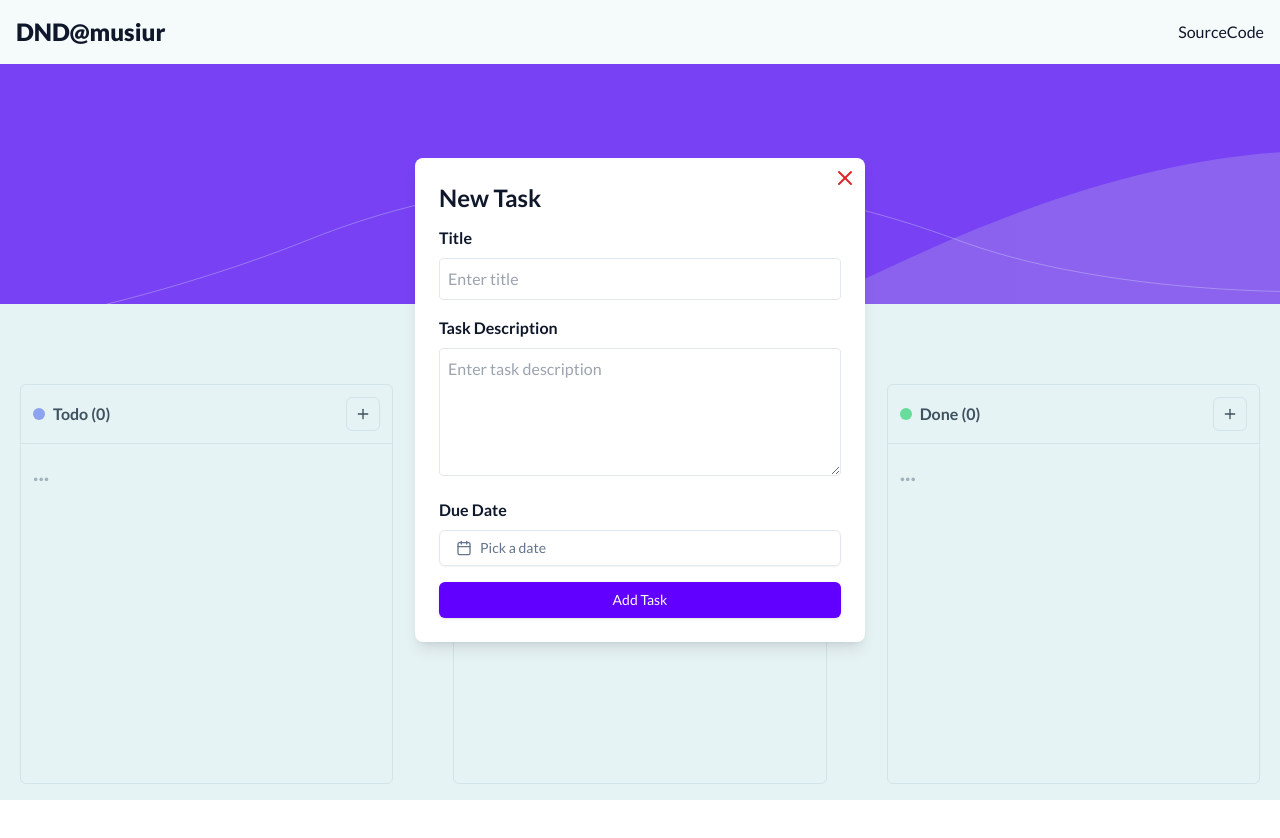
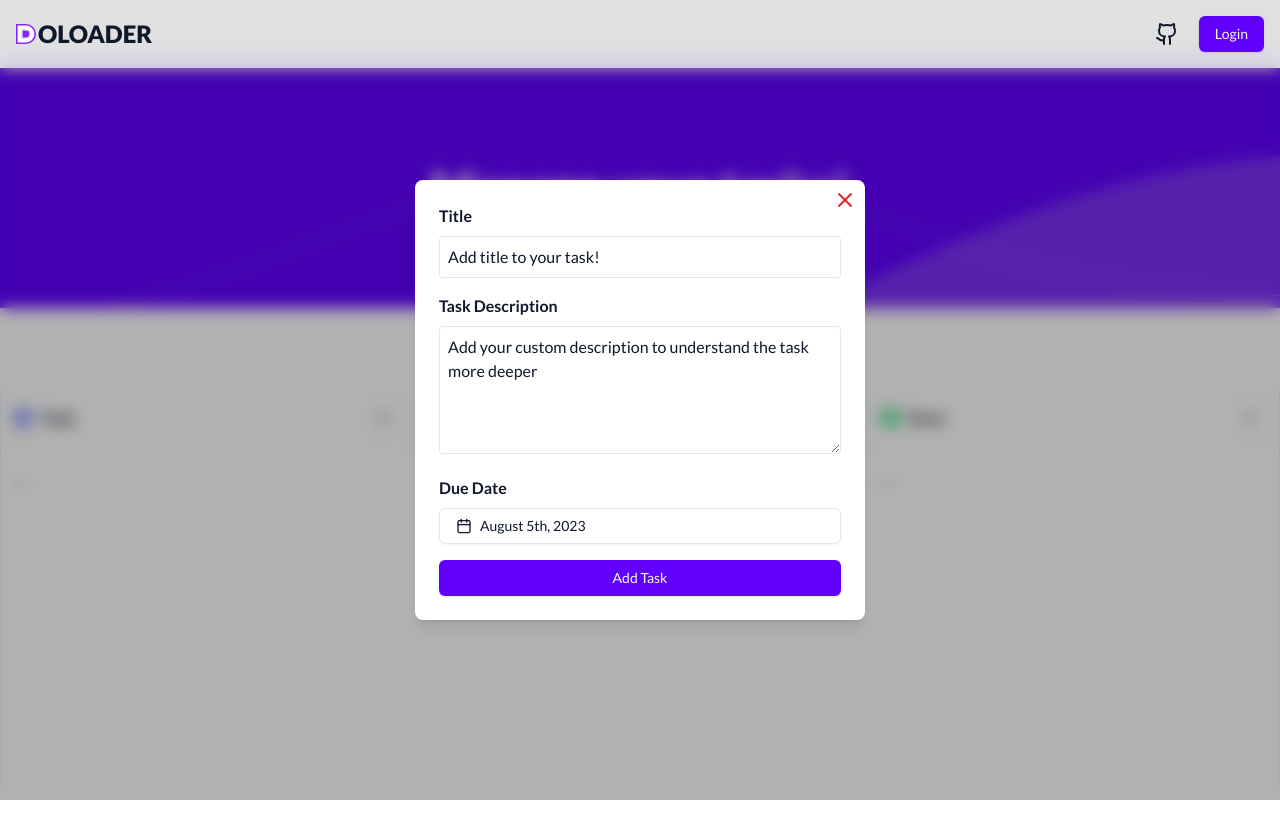
Before and after one commit to musiur/vanilla-dnd-in-react, a React (Vite) app: page / in a window 1280 px wide. Both pictures are taken after a click on the button 363 px from the left and 414 px from the top of the page. Shown: the top 838 px of the page. Built offline with nearby package versions, Linux system fonts and the light colour scheme.

Commit message:
fixes #1 #2 #3 #4 #5 #6 #7 #10 #D15 #17 #18 #19

```diff
--- a/index.html
+++ b/index.html
@@ -5,7 +5,7 @@
     <link rel="icon" type="image/svg+xml" href="/vite.svg" />
     <meta name="viewport" content="width=device-width, initial-scale=1.0" />
     <link href="https://fonts.googleapis.com/css2?family=Lato:wght@300;400;700;900&display=swap" rel="stylesheet">
-    <title>Vanilla DND - React</title>
+    <title>DOLOADER - Task Manager</title>
   </head>
   <body>
     <div id="root"></div>
--- /dev/null
+++ b/src/assets/images/logo/brand.jsx
@@ -0,0 +1,30 @@
+import { cn } from "../../../lib/utils";
+
+// eslint-disable-next-line react/prop-types
+const BrandLogo = ({ className }) => {
+  return (
+    <>
+      <svg
+        className={cn("w-8 h-8", className)}
+        viewBox="0 0 250 250"
+        fill="none"
+        xmlns="http://www.w3.org/2000/svg"
+      >
+        <path
+          d="M10 10H125C188.513 10 240 61.4873 240 125C240 188.513 188.513 240 125 240H10V10Z"
+          fill="white"
+          stroke="#8526FD"
+          strokeWidth="20"
+        />
+        <path
+          d="M72.5 72.5H125C153.995 72.5 177.5 96.0051 177.5 125C177.5 153.995 153.995 177.5 125 177.5H72.5V72.5Z"
+          fill="#8526FD"
+          stroke="#E8E8E8"
+          strokeWidth="20"
+        />
+      </svg>
+    </>
+  );
+};
+
+export default BrandLogo;
--- a/src/components/Header.jsx
+++ b/src/components/Header.jsx
@@ -1,14 +1,26 @@
+import { ListChecks, Github } from "lucide-react";
+import { Button } from "./ui/button";
+import BrandLogo from "../assets/images/logo/brand";
+
 const Header = () => {
   return (
     <header className="sticky z-50 top-0 backdrop-blur bg-white/60 p-4">
       <nav className="flex justify-between items-center container ">
-        <span className="font-black text-2xl">DND@musiur</span>
-        <a
-          href="https://github.com/musiur/vanilla-dnd-in-react"
-          className="hover:underline"
-        >
-          SourceCode
-        </a>
+        <span className="font-black text-2xl flex items-center gap-[2px] uppercase">
+          {/* <ListChecks className="w-8 h-8 mr-2 stroke-primary bg-white shadow-xl p-[2px] rounded border-2 border-primary" /> */}
+          <BrandLogo className="w-5 h-5" />
+          oLoader
+        </span>
+        <div className="flex items-center gap-5">
+          <a
+            href="https://github.com/musiur/vanilla-dnd-in-react"
+            target="_blank"
+            rel="noreferrer"
+          >
+            <Github className="hover:stroke-primary" />
+          </a>
+          <Button>Login</Button>
+        </div>
       </nav>
     </header>
   );
--- a/src/components/KanbanBody.jsx
+++ b/src/components/KanbanBody.jsx
@@ -7,6 +7,7 @@ import TaskModal, { CreateUID } from "../modals/TaskModal";
 import Wave from "../assets/images/backgrounds/shapes/wave";
 import WaveLine from "../assets/images/backgrounds/shapes/waveline";
 import "../styles/backgrounds/wavy.css";
+import "../styles/components/kanvanbody.css";
 import format from "date-fns/format";
 
 const KanbanBody = () => {
@@ -100,10 +101,8 @@ const KanbanBody = () => {
         <div className="wavy-container__line">
           <WaveLine />
         </div>
-        <div className="absolute top-0 z-10 w-full h-full flex items-center justify-center">
-          <h1 className="text-white font-bold text-2xl lg:text-5xl">
-            Manage your tasks!
-          </h1>
+        <div className="hero-title-container">
+          <h1 className="hero-title">Manage your tasks!</h1>
         </div>
       </div>
       {openAddModal && addContext ? (
@@ -117,33 +116,32 @@ const KanbanBody = () => {
         />
       ) : null}
 
-      <div className="container section-gap-margin">
+      <div className="board-container">
         {board.length ? (
-          <div className="grid grid-cols-3 gap-5">
+          <div className="board-container__grid">
             {board[0].columns.map((column, index) => {
               const { name, tasks } = column;
               return (
                 <div
                   key={name}
-                  className="border mx-5 rounded-md min-h-[50vh]"
+                  className="grid__task-list-column"
                   onDragOver={handleOnDragOver}
                   onDrop={(e) => handleOnDrop(e, index)}
                 >
-                  <div className="flex items-center justify-between gap-5 p-3 border-b">
-                    <div className="flex items-center gap-2">
+                  <div className="column__container">
+                    <div className="column__header">
                       <div
-                        className={`w-3 h-3 rounded-full ${
+                        className={`column__signature ${
                           index === 0
                             ? "bg-indigo-400"
                             : index === 1
                             ? "bg-orange-400"
                             : "bg-green-400"
                         }`}
-                      ></div>
-                      <h4 className="font-bold">
-                        {" "}
-                        {name} ({tasks.length})
-                      </h4>
+                      >
+                        {tasks.length}
+                      </div>
+                      <h4 className="font-bold"> {name}</h4>
                     </div>
                     <button
                       className="border rounded-md p-2 hover:bg-gray-100"
@@ -153,46 +151,49 @@ const KanbanBody = () => {
                     </button>
                   </div>
                   {tasks.length ? (
-                    <div className="flex flex-col gap-3 p-3 min-h-[50vh]">
+                    <div className="column__task-list-container">
                       {tasks.map((task) => {
                         const { id, title, description, duedate } = task;
                         return (
                           <div
                             key={id}
-                            className="p-3 border hover:shadow-xl rounded-md relative cursor-grab"
+                            className="task-cards"
                             draggable
                             onDragStart={(e) =>
                               handleOnDrag(e, id, name, index)
                             }
                           >
-                            <div className="absolute top-0 right-0 m-2 flex items-center gap-1">
+                            <div className="task-cards__action-container">
                               <PencilIcon
-                                className="w-6 h-6 px-1 rounded-full bg-gray-50 hover:bg-blue-100 hover:text-blue-400 cursor-pointer"
+                                className="task-cards__action-update"
                                 onClick={() => UpdateTaskHandler(id, index)}
                               />
                               <X
-                                className="w-6 h-6 px-1 rounded-full bg-gray-50 hover:bg-red-100 hover:text-red-400 cursor-pointer"
+                                className="task-cards__action-remove"
                                 onClick={() => RemoveTaskHandler(id, index)}
                               />
                             </div>
-                            <span className="text-4xl font-black text-gray-100 absolute bottom-0 right-0 m-[5px]">
-                              {id}
-                            </span>
-                            <h5 className="font-semibold">{title}</h5>
-                            <p className="text-gray-400">{description}</p>
-                            {duedate ? (
-                              <p className="text-xs mt-3">
-                                Due: {format(duedate, "PPP")}
-                              </p>
-                            ) : null}
+                            <span className="task-cards__uid">{id}</span>
+                            <div className="task-cards__grid">
+                              <div className="task-cards__element-container">
+                                <h5 className="task-cards__header">{title}</h5>
+                                <p className="task-cards__description ">
+                                  {description}
+                                </p>
+                                {duedate ? (
+                                  <p className="task-cards__duedate">
+                                    Due: {format(duedate, "PPP")}
+                                  </p>
+                                ) : null}
+                              </div>
+                              <div className="col-span-1 w-10 h-10 rounded-full bg-indigo-300 mt-auto flex items-center justify-center text-white">A</div>
+                            </div>
                           </div>
                         );
                       })}
                     </div>
                   ) : (
-                    <div className="p-3 font-bold text-gray-400 text-2xl">
-                      {"..."}
-                    </div>
+                    <div className="task-cards__empty-list">{"..."}</div>
                   )}
                 </div>
               );
--- a/src/components/ui/date-picker.jsx
+++ b/src/components/ui/date-picker.jsx
@@ -13,7 +13,7 @@ import { useEffect } from "react";
 // eslint-disable-next-line react/prop-types, no-unused-vars
 export function DatePicker({ onChange, name, defaultValue }) {
   const [date, setDate] = React.useState(
-    defaultValue ? defaultValue : null
+    defaultValue ? defaultValue : new Date()
   );
   useEffect(() => {
     if (date) {
--- a/src/modals/TaskModal.jsx
+++ b/src/modals/TaskModal.jsx
@@ -27,8 +27,8 @@ const TaskModal = ({ closeModal, addContext }) => {
   const { board } = useSelector((state) => state.board);
   const dispatch = useDispatch();
 
-  const [task, setTask] = useState("");
-  const [description, setDescription] = useState("");
+  const [task, setTask] = useState("Add title to your task!");
+  const [description, setDescription] = useState("Add your custom description to understand the task more deeper");
   const [selectedDate, setSelectedDate] = useState(null);
 
   const handleSubmit = (e) => {
@@ -47,9 +47,8 @@ const TaskModal = ({ closeModal, addContext }) => {
   };
 
   return (
-    <div className="fixed inset-0 flex justify-center items-center bg-[#abd6db] bg-opacity-30 z-10">
+    <div className="fixed inset-0 flex justify-center items-center backdrop-blur bg-black/30 z-10">
       <div className="relative bg-white p-6 rounded-lg shadow-lg min-w-[310px] w-[450px] h-auto">
-        <h1 className="text-2xl font-bold mb-3">New Task</h1>
         <button
           onClick={() => closeModal(false)}
           className="absolute top-0 right-0 mt-2 mr-2 text-red-600 font-bold text-xl"
--- a/src/modals/TaskUpdateModal.jsx
+++ b/src/modals/TaskUpdateModal.jsx
@@ -54,9 +54,8 @@ const TaskUpdateModal = ({ closeModal, selectedTask, updateContext }) => {
   };
 
   return (
-    <div className="fixed inset-0 flex justify-center items-center bg-[#abd6db] bg-opacity-30 z-10">
+    <div className="fixed inset-0 flex justify-center items-center backdrop-blur bg-black/30 z-10">
       <div className="relative bg-white p-6 rounded-lg shadow-lg w-[450px] h-auto">
-        <h1 className="text-2xl font-bold mb-3">Update Task</h1>
         <button
           onClick={() => closeModal(false)}
           className="absolute top-0 right-0 mt-2 mr-2 text-red-600 font-bold text-xl"
--- /dev/null
+++ b/src/styles/components/kanvanbody.css
@@ -0,0 +1,81 @@
+@import "../../index.css";
+
+.hero-title-container {
+    @apply absolute top-0 z-10 w-full h-full flex items-center justify-center;
+}
+
+.hero-title {
+    @apply text-white font-bold text-2xl lg:text-5xl;
+}
+
+.board-container {
+    @apply container section-gap-margin;
+}
+
+.board-container__grid {
+    @apply grid grid-cols-3 gap-5;
+}
+
+.grid__task-list-column {
+    @apply border rounded-md min-h-[50vh];
+}
+.column__container {
+    @apply flex items-center justify-between gap-5 p-3 border-b;
+}
+.column__header {
+    @apply flex items-center gap-2;
+}
+
+.column__signature {
+    @apply w-5 h-5 rounded-full text-white flex items-center justify-center text-xs;
+}
+
+.column__task-list-container {
+    @apply flex flex-col gap-3 p-3 min-h-[50vh];
+}
+
+.task-cards {
+    @apply p-3 border hover:shadow-xl rounded-md relative cursor-grab;
+}
+
+.task-cards__grid {
+    @apply grid grid-cols-7 gap-2;
+}
+.task-cards__element-container {
+    @apply col-span-6;
+}
+
+.task-cards__action-container {
+    @apply absolute top-0 right-0 m-2 flex items-center gap-1 opacity-0 transition ease-in-out duration-150;
+}
+
+.task-cards:hover > .task-cards__action-container {
+    @apply opacity-100;
+}
+.task-cards__action-update {
+    @apply w-6 h-6 px-1 rounded-full bg-gray-50 hover:bg-blue-100 hover:text-blue-400 cursor-pointer;
+}
+.task-cards__action-remove {
+    @apply w-6 h-6 px-1 rounded-full bg-gray-50 hover:bg-red-100 hover:text-red-400 cursor-pointer;
+}
+
+.task-cards__uid {
+    @apply text-4xl font-black text-gray-100 absolute top-0 right-0 mr-[24px] mt-[5px] opacity-100 transition ease-in-out duration-150;
+}
+
+.task-cards:hover > .task-cards__uid {
+    @apply opacity-0;
+}
+
+.task-cards__header {
+    @apply font-semibold;
+}
+.task-cards__description {
+    @apply text-gray-400 text-sm;
+}
+.task-cards__duedate {
+    @apply text-xs mt-3;
+}
+.task-cards__empty-list {
+    @apply p-3 font-bold text-gray-400 text-2xl;
+}
```
